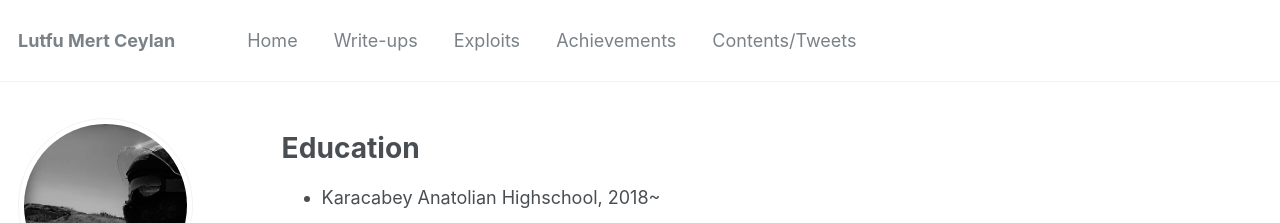
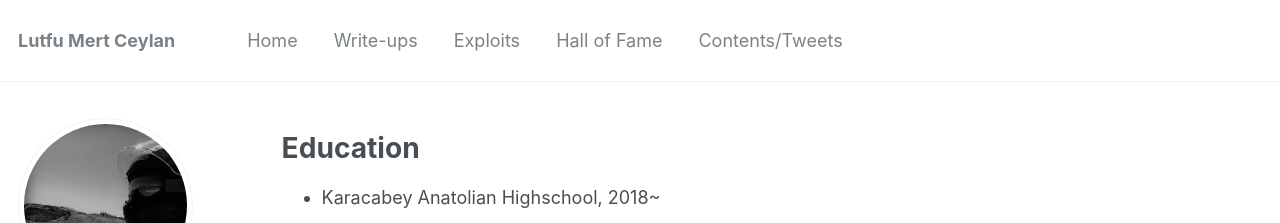
Before and after one commit to lutfumertceylan/mywebsite, a Jekyll site: the page built from _pages/cv.md, in a window 1280 px wide and 900 px high. Shown: the top 223 px of the window. Built offline with Jekyll 4.4.1, drawn with Linux system fonts in a browser that asks for light colours.

Commit message:
Update navigation.yml

```diff
--- a/_data/navigation.yml
+++ b/_data/navigation.yml
@@ -9,7 +9,7 @@ main:
   - title: "Exploits"
     url: /exploits/
 
-  - title: "Achievements"
+  - title: "Hall of Fame"
     url: /bugbounty
 
   - title: "Contents/Tweets"
```
